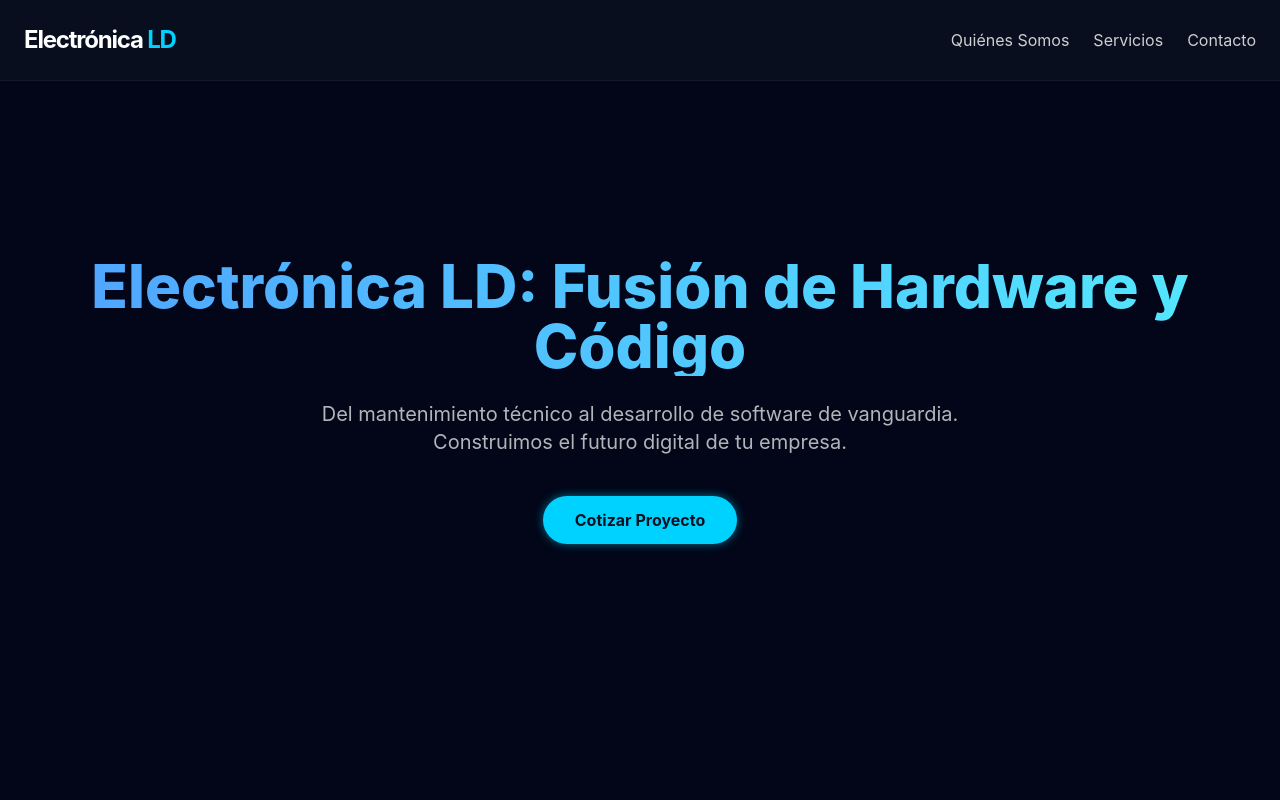
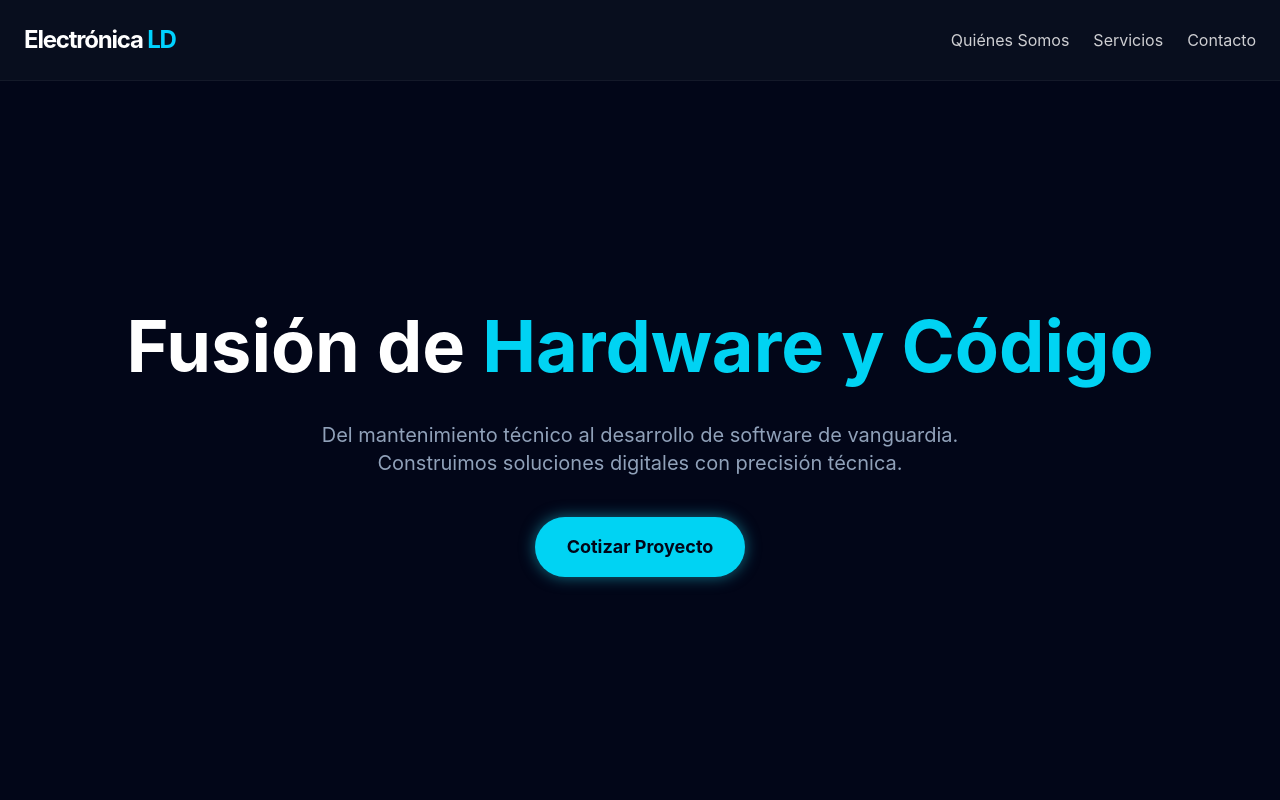
Before and after one commit to VitoLattanzi/landing-electronica, a React (Vite) app: page / in a window 1280 px wide. Shown: the top 800 px of the page. Built offline with nearby package versions, Linux system fonts and the light colour scheme.

Commit message:
fix: update footer, title styles, cta redirect, and add dynamic SEO

```diff
--- a/src/components/Footer.jsx
+++ b/src/components/Footer.jsx
@@ -1,12 +1,17 @@
 import React from 'react';
+import { Mail, Linkedin } from 'lucide-react';
+import SafeLink from './SafeLink';
 
 const Footer = () => {
   return (
-    <footer className="py-12 bg-slate-950 text-white/60 text-center border-t border-white/10">
+    <footer className="py-12 border-t border-white/5 text-center text-slate-500">
       <div className="flex justify-center gap-6 mb-6">
-        <a href="#" className="hover:text-blue-400">Email</a>
-        <a href="#" className="hover:text-blue-400">GitHub</a>
-        <a href="#" className="hover:text-blue-400">LinkedIn</a>
+        <SafeLink href="mailto:vitofrancolattanzi@gmail.com" className="hover:text-cyan-400 transition-colors">
+          <Mail />
+        </SafeLink>
+        <SafeLink href="https://www.linkedin.com/in/vito-lattanzi/" className="hover:text-cyan-400 transition-colors">
+          <Linkedin />
+        </SafeLink>
       </div>
       <p>&copy; 2026 Electrónica LD. Todos los derechos reservados.</p>
     </footer>
--- a/src/components/Hero.jsx
+++ b/src/components/Hero.jsx
@@ -1,35 +1,28 @@
 import React from 'react';
 import { motion } from 'framer-motion';
 
-const Hero = () => {
-  return (
-    <section className="h-screen flex flex-col justify-center items-center text-center p-6 bg-slate-950">
+const Hero = () => (
+  <section className="min-h-screen flex flex-col items-center justify-center text-center px-6 pt-20">
     <motion.h1
-        initial={{ opacity: 0, y: 50 }}
-        animate={{ opacity: 1, y: 0 }}
-        transition={{ duration: 0.8 }}
-        className="text-6xl font-extrabold text-transparent bg-clip-text bg-gradient-to-r from-blue-400 to-cyan-300"
+      initial={{ opacity: 0, y: 20 }} animate={{ opacity: 1, y: 0 }} transition={{ duration: 0.6 }}
+      className="text-5xl md:text-7xl font-bold text-white mb-6 leading-[1.2] pb-2"
     >
-        Electrónica LD: Fusión de Hardware y Código
+      Fusión de <span className="text-cyan-400">Hardware y Código</span>
     </motion.h1>
     <motion.p
-        initial={{ opacity: 0, y: 30 }}
-        animate={{ opacity: 1, y: 0 }}
-        transition={{ duration: 0.8, delay: 0.2 }}
-        className="text-xl text-white/70 mt-6 max-w-2xl"
+      initial={{ opacity: 0, y: 20 }} animate={{ opacity: 1, y: 0 }} transition={{ duration: 0.6, delay: 0.2 }}
+      className="text-lg md:text-xl text-slate-400 mb-10 max-w-2xl"
     >
-        Del mantenimiento técnico al desarrollo de software de vanguardia. Construimos el futuro digital de tu empresa.
+      Del mantenimiento técnico al desarrollo de software de vanguardia. Construimos soluciones digitales con precisión técnica.
     </motion.p>
-      <motion.button
-        initial={{ opacity: 0, scale: 0.9 }}
-        animate={{ opacity: 1, scale: 1 }}
-        transition={{ duration: 0.5, delay: 0.4 }}
-        className="btn-glow mt-10"
+    <motion.a
+      href="#contact"
+      initial={{ opacity: 0, scale: 0.9 }} animate={{ opacity: 1, scale: 1 }} transition={{ duration: 0.6, delay: 0.4 }}
+      className="bg-cyan-400 text-slate-950 px-8 py-4 rounded-full font-bold text-lg transition-all shadow-[0_0_15px_rgba(34,211,238,0.5)] hover:shadow-[0_0_25px_rgba(34,211,238,0.8)] hover:scale-105 cursor-pointer"
     >
       Cotizar Proyecto
-      </motion.button>
+    </motion.a>
   </section>
 );
-};
 
 export default Hero;
--- a/src/pages/ServiceDetail.jsx
+++ b/src/pages/ServiceDetail.jsx
@@ -2,6 +2,7 @@ import React from 'react';
 import { useParams, Navigate } from 'react-router-dom';
 import { services } from '../data/services';
 import { motion } from 'framer-motion';
+import SEO from '../components/SEO';
 
 const ServiceDetail = () => {
   const { id } = useParams();
@@ -10,6 +11,11 @@ const ServiceDetail = () => {
   if (!service) return <Navigate to="/" />;
 
   return (
+    <>
+      <SEO
+        title={`${service.title} | Electrónica LD`}
+        description={service.fullDesc}
+      />
       <motion.div
         initial={{ opacity: 0 }}
         animate={{ opacity: 1 }}
@@ -17,8 +23,9 @@ const ServiceDetail = () => {
       >
         <h1 className="text-5xl font-bold text-white mb-6">{service.title}</h1>
         <p className="text-xl text-slate-400 mb-10">{service.fullDesc}</p>
-      <button className="btn-glow">Solicitar Información</button>
+        <a href="#contact" className="btn-glow">Solicitar Información</a>
       </motion.div>
+    </>
   );
 };
 
```
Lines whose indentation alone changed are shown as unchanged.
